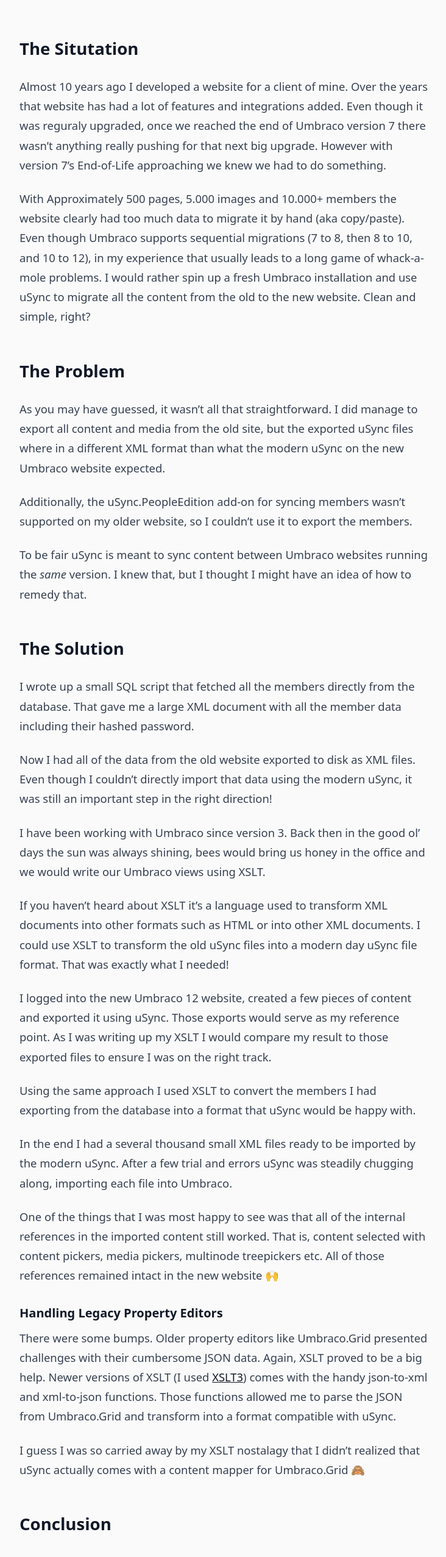
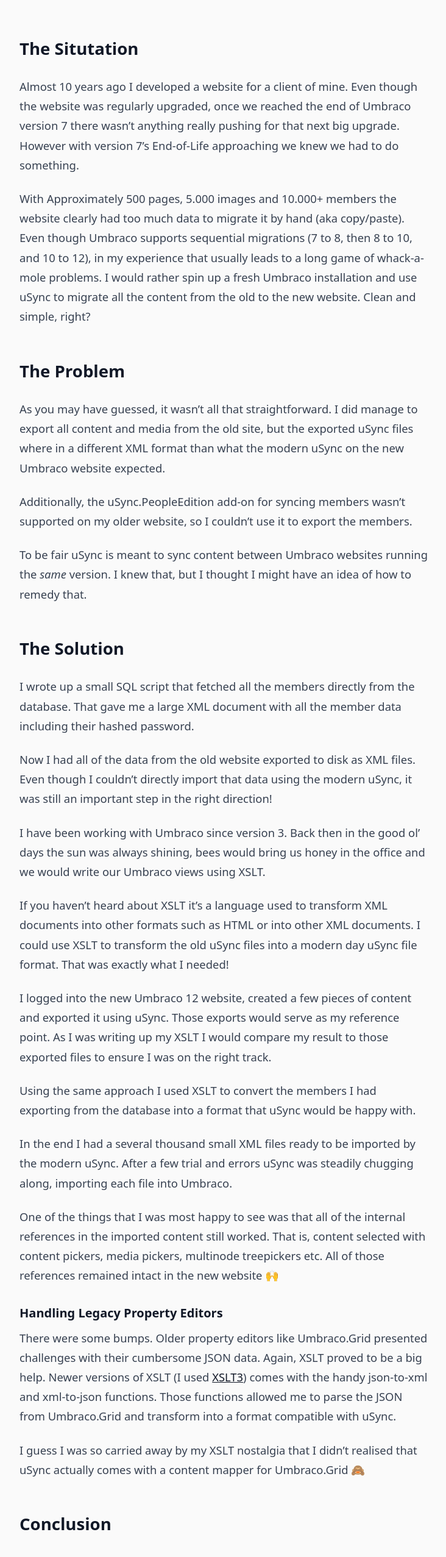
Before and after one commit to BjornFridal/fridal-blog, an Astro site: page /blog/from-umbraco-7-to-12-with-usync-and-a-little-xslt in a window 1280 px wide. Shown: the part 826-3380 px from the top of the page at 61% size, without its empty margins (272-1004 px from the left). Built offline with nearby package versions, Linux system fonts and the light colour scheme; Astro itself is replaced by a stand-in of ours.

Commit message:
feat: Fix typos

```diff
--- a/src/content/blog/from-umbraco-7-to-12-with-usync-and-a-little-xslt.md
+++ b/src/content/blog/from-umbraco-7-to-12-with-usync-and-a-little-xslt.md
@@ -13,7 +13,7 @@
 
 ## The Situtation
 
-Almost 10 years ago I developed a website for a client of mine. Over the years that website has had a lot of features and integrations added. Even though it was reguraly upgraded, once we reached the end of Umbraco version 7 there wasn't anything really pushing for that next big upgrade. However with version 7's End-of-Life approaching we knew we had to do something.
+Almost 10 years ago I developed a website for a client of mine. Even though the website was regularly upgraded, once we reached the end of Umbraco version 7 there wasn't anything really pushing for that next big upgrade. However with version 7's End-of-Life approaching we knew we had to do something.
 
 With Approximately 500 pages, 5.000 images and 10.000+ members the website clearly had too much data to migrate it by hand (aka copy/paste). Even though Umbraco supports sequential migrations (7 to 8, then 8 to 10, and 10 to 12), in my experience that usually leads to a long game of whack-a-mole problems. I would rather spin up a fresh Umbraco installation and use uSync to migrate all the content from the old to the new website. Clean and simple, right?
 
@@ -47,10 +47,10 @@
 
 There were some bumps. Older property editors like Umbraco.Grid presented challenges with their cumbersome JSON data. Again, XSLT proved to be a big help. Newer versions of XSLT (I used [XSLT3](https://www.npmjs.com/package/xslt3)) comes with the handy json-to-xml and xml-to-json functions. Those functions allowed me to parse the JSON from Umbraco.Grid and transform into a format compatible with uSync.
 
-I guess I was so carried away by my XSLT nostalagy that I didn't realized that uSync actually comes with a content mapper for Umbraco.Grid 🙈
+I guess I was so carried away by my XSLT nostalgia that I didn't realised that uSync actually comes with a content mapper for Umbraco.Grid 🙈
 
 ## Conclusion
 
-Migrating old Umbraco websites is hardly glamorous. Even though later versions makes it a lot easier, it's still time consuming and requires a pretty good understading of the ins and outs of Umbraco. Having uSync to lean on made the whole process sooo much easier. There's a reason why it's constantly one of the most popular add-ons for Umbraco.
+Migrating old Umbraco websites is hardly glamorous. Even though later versions makes it a lot easier, it's still time consuming and requires a pretty good understanding of the ins and outs of Umbraco. Having uSync to lean on made the whole process sooo much easier. There's a reason why it's constantly one of the most popular add-ons for Umbraco.
 
 Huge thanks to Kevin Jump for building and keeping uSync to such a high standard. Check out all the <a href="https://jumoo.co.uk/uSync/" target="_blank">uSync offerings here</a>.
```
